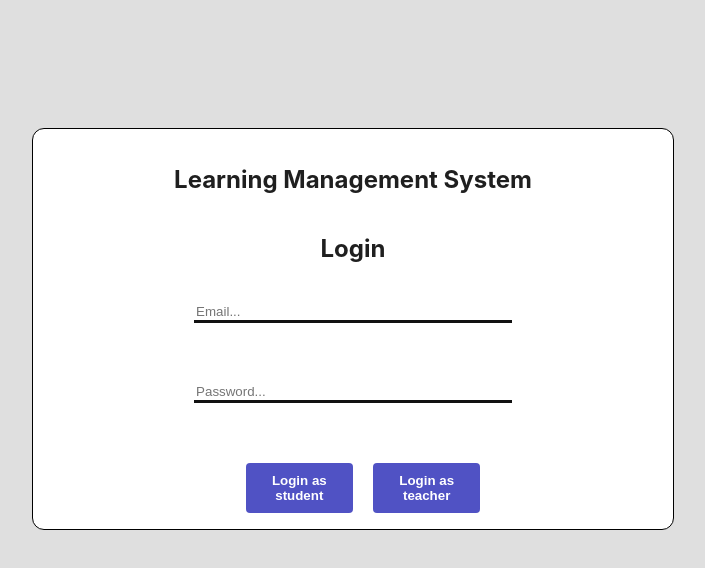
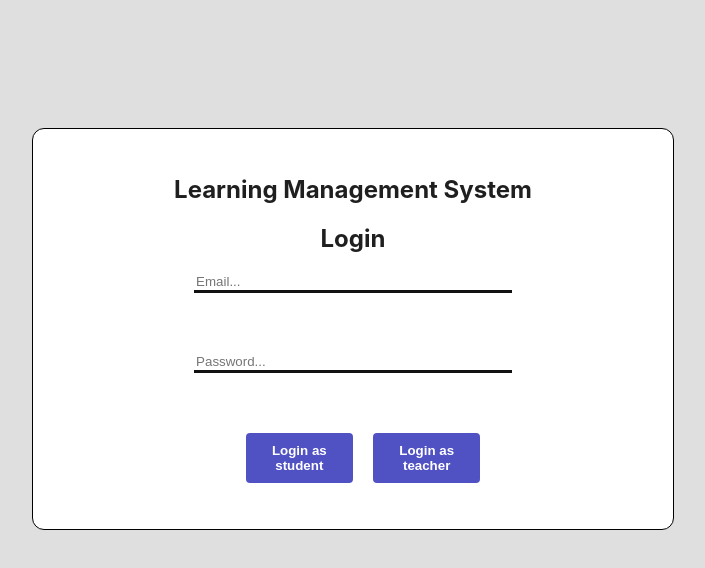
Before and after one commit to Ergys2000/EduManageClient, a React (Create React App) app: page / in a window 1280 px wide. Shown: the top 568 px of the page, without its empty margins (288-993 px from the left). Built offline with nearby package versions, Linux system fonts and the light colour scheme.

Commit message:
improved login3

```diff
--- a/src/login/Login.js
+++ b/src/login/Login.js
@@ -38,15 +38,16 @@ function Login(props){
 
             <div  className="right-pane">
 				<h2>Learning Management System</h2>
-                <h2 style={{textAlign: "center"}}>Login</h2>
+                <br></br>
+                <h2>Login</h2>
                 <input  id="emailField" placeholder="Email..." type="text" name="email"/>
                 <br></br>
                 <input  id="passwordField" placeholder="Password..." type="password" name="password"/>
                 <br></br>
                 <div className="button-box">
-                    <button style={{fontWeight: "bold"}} onClick={() => authenticate_student()}>Login as student</button>
+                    <button onClick={() => authenticate_student()}>Login as student</button>
                     <br></br>
-                    <button style={{fontWeight: "bold"}} onClick={() => authenticate_teacher()}>Login as teacher</button>
+                    <button onClick={() => authenticate_teacher()}>Login as teacher</button>
                 </div>
             </div>
         </div>
--- a/src/styles/components/_login.scss
+++ b/src/styles/components/_login.scss
@@ -25,6 +25,7 @@
 		h2{
 			// center in parent
 			margin: auto;
+			text-align: center;
 		}
 	}
 	.right-pane{
@@ -51,6 +52,11 @@
 		input:focus{
 			border-color: $secondary;
 		}
+		h2{
+			// center in parent
+			margin: auto;
+			text-align: center;
+		}
 	}
 	.button-box{
 		// flex settings
@@ -67,6 +73,7 @@
 			margin-left: 20px;
 			padding: 10px;
 			border-radius: 4px;
+			font-weight: bold;
 		}
 	}
 }
```
